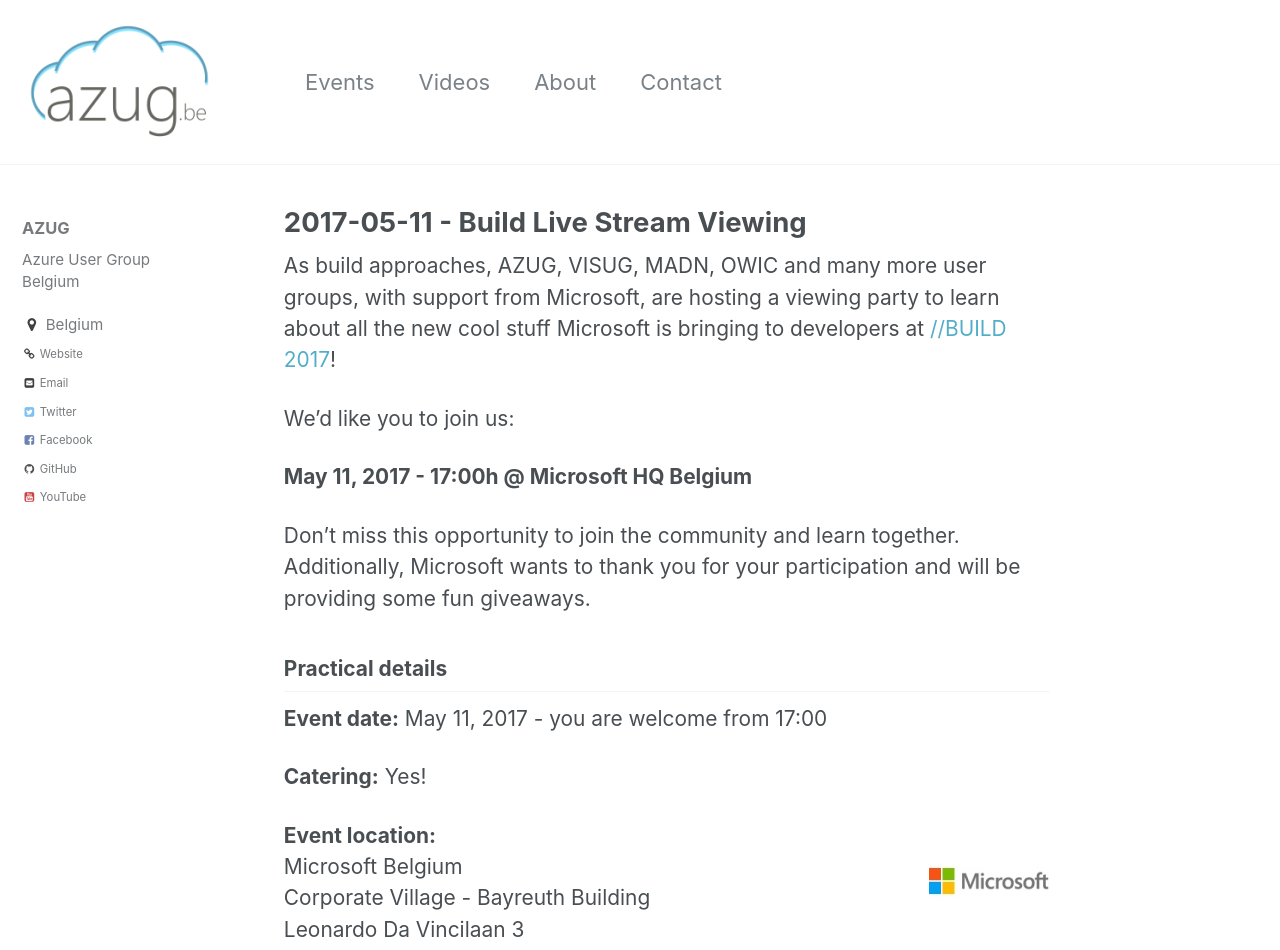
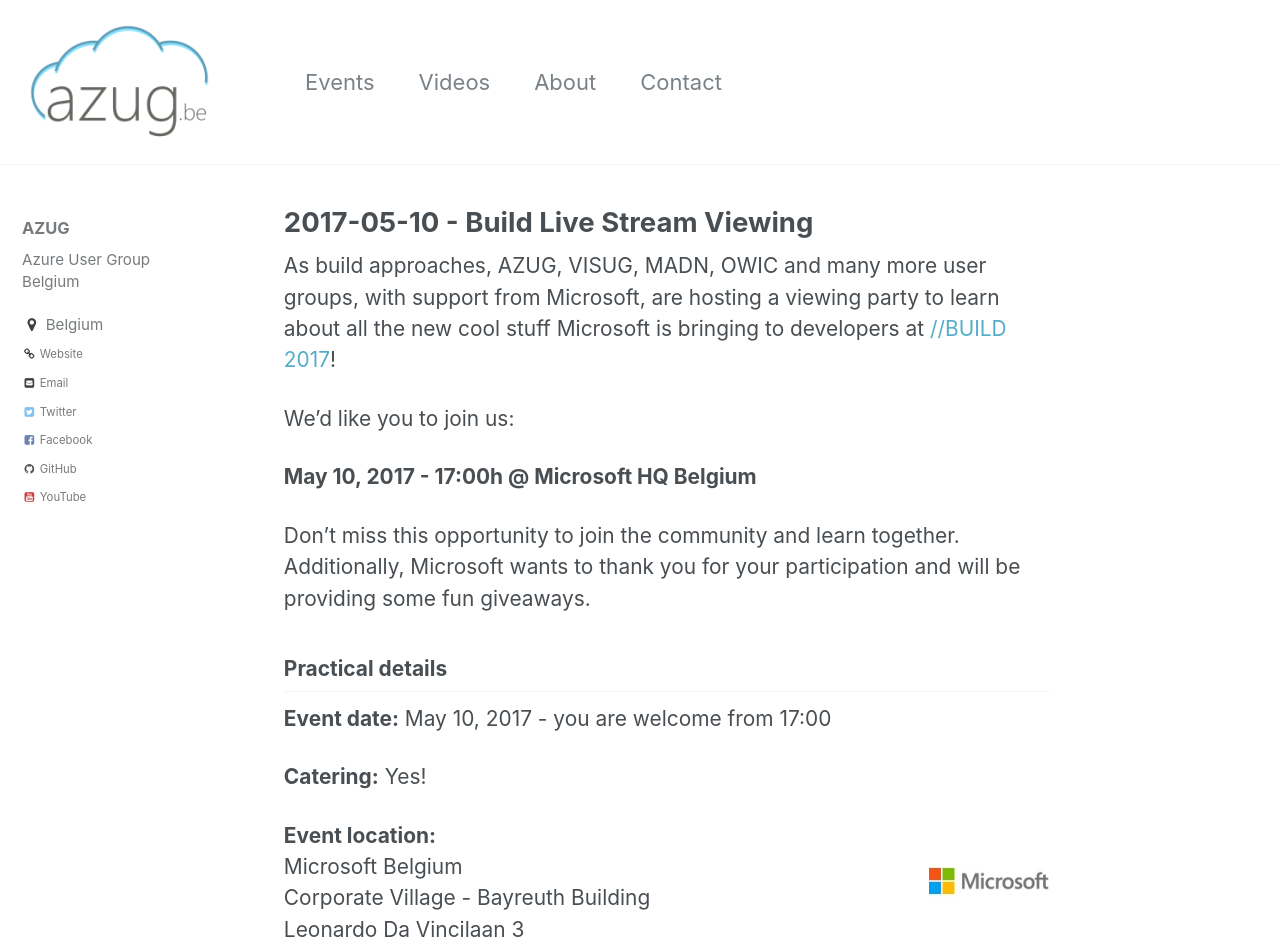
Before and after one commit to AzugBe/azugbe.github.io, a Jekyll site: the page built from _posts/events/2017-05-10---build-live-stream.md, in a window 1280 px wide and 1400 px high. Shown: the top 950 px of the window. Built offline with Jekyll 4.4.1, drawn with Linux system fonts in a browser that asks for light colours; some of the changed text lies outside the part shown.

Commit message:
Date change

```diff
--- a/_posts/events/2017-05-11---build-live-stream.md
+++ b/_posts/events/2017-05-10---build-live-stream.md
@@ -1,7 +1,7 @@
 ---
 layout: single
-title: "2017-05-11 - Build Live Stream Viewing"
-date: 2017-05-11 13:37:00 +0000
+title: "2017-05-10 - Build Live Stream Viewing"
+date: 2017-05-10 13:37:00 +0000
 comments: true
 published: true
 categories: ["events"]
@@ -9,6 +9,8 @@ tags: ["Events"]
 alias: ["/events/2017-05-11---build-live-stream"]
 author: Tom Kerkhove
 redirect_from:
+ - /events/2017-05-10---build-live-stream.html
+ - /events/2017-05-11---build-live-stream
  - /events/2017-05-11---build-live-stream.html
 ---
 
@@ -16,13 +18,13 @@ As build approaches, AZUG, VISUG, MADN, OWIC and many more user groups, with sup
 
 We'd like you to join us:
 
-**May 11, 2017 - 17:00h @ Microsoft HQ Belgium**
+**May 10, 2017 - 17:00h @ Microsoft HQ Belgium**
 
 Don't miss this opportunity to join the community and learn together. Additionally, Microsoft wants to thank you for your participation and will be providing some fun giveaways.
 
 ## Practical details
 
-**Event date:** May 11, 2017 - you are welcome from 17:00
+**Event date:** May 10, 2017 - you are welcome from 17:00
 
 **Catering:** Yes!
 
```
Also changed, not shown: index.md (+1 -1 lines).
